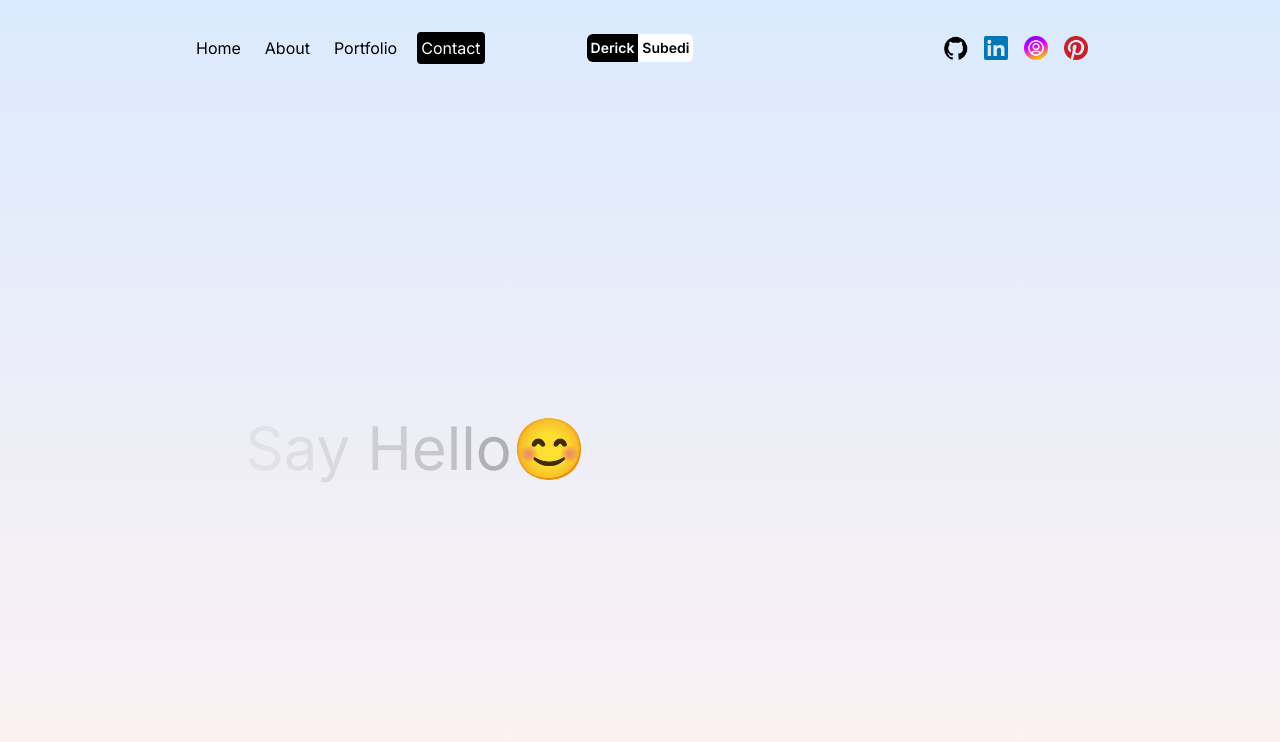
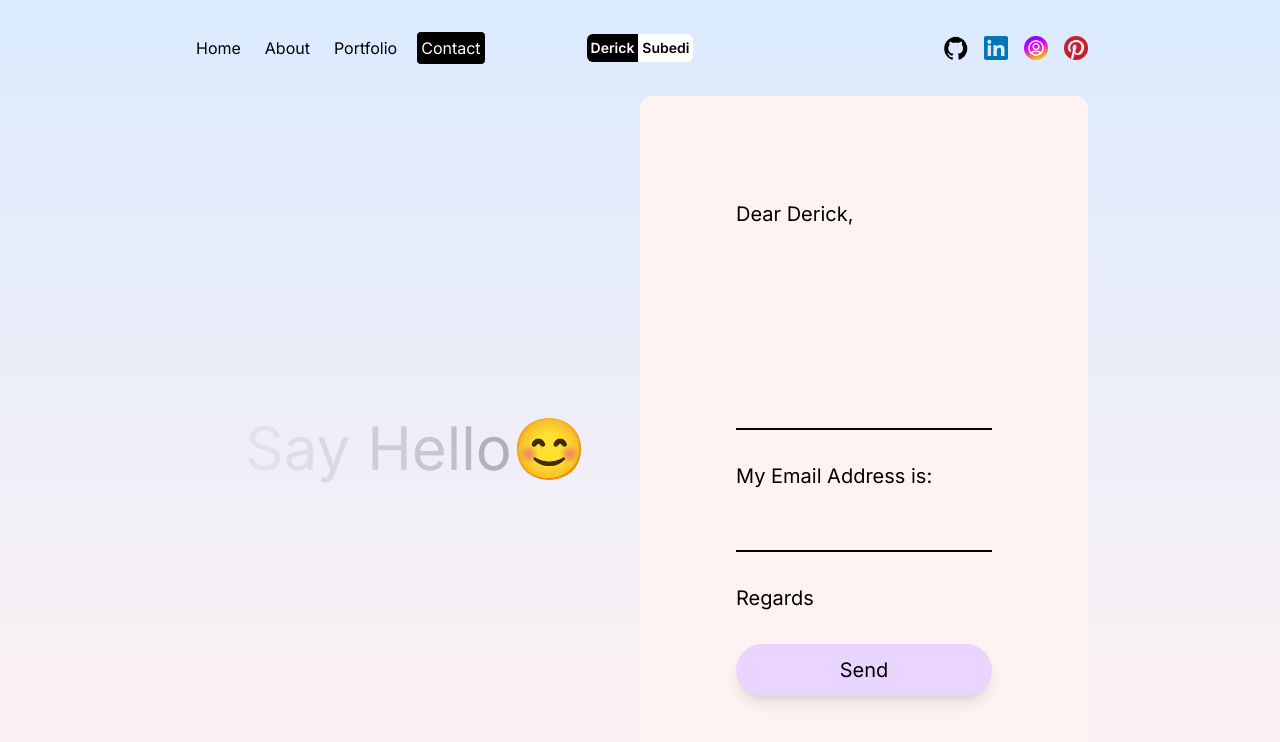
Before and after one commit to derick231/derick_portfolio, a Next.js app: page /contact in a window 1280 px wide. Shown: the top 742 px of the page. Built offline with nearby package versions, Linux system fonts and the light colour scheme.

Commit message:
Designed contact page

```diff
--- a/src/app/contact/page.jsx
+++ b/src/app/contact/page.jsx
@@ -10,7 +10,7 @@ const ContactPage = () => {
       animate={{ y: 0 }}
       transition={{ duration: 1, ease: "easeOut" }}
     >
-      <div className="h-full px-4 sm:px-8 md:px-12 lg:px-20 xl:px-48 ">
+      <div className="h-full px-4 sm:px-8 md:px-12 lg:px-20 xl:px-48 flex flex-col lg:flex-row">
         {/* Text Container */}
         <div className="h-1/2 lg:h-full lg:w-1/2 flex items-center justify-center text-6xl">
           <div>
@@ -29,10 +29,17 @@ const ContactPage = () => {
               </motion.span>
             ))}
           </div>
-           <span>😊</span>
+          <span>😊</span>
         </div>
         {/* Form Container */}
-        <div className="h-1/2 lg:h-full lg:w-1/2"></div>
+        <form className="h-1/2 lg:h-full lg:w-1/2 flex flex-col justify-center gap-8 p-24 bg-red-50 rounded-xl text-xl">
+          <span>Dear Derick,</span>
+          <textarea name="" id="" rows={6} className="bg-transparent border-b-2 border-black resize-none outline-none" />
+          <span>My Email Address is:</span>
+          <input type="email" className="border-b-2 border-black bg-transparent outline-none"/>
+          <span>Regards</span>
+          <button className=" bg-purple-200 px-4 py-3 rounded-full shadow-lg">Send</button>
+        </form>
       </div>
     </motion.div>
   );
```
